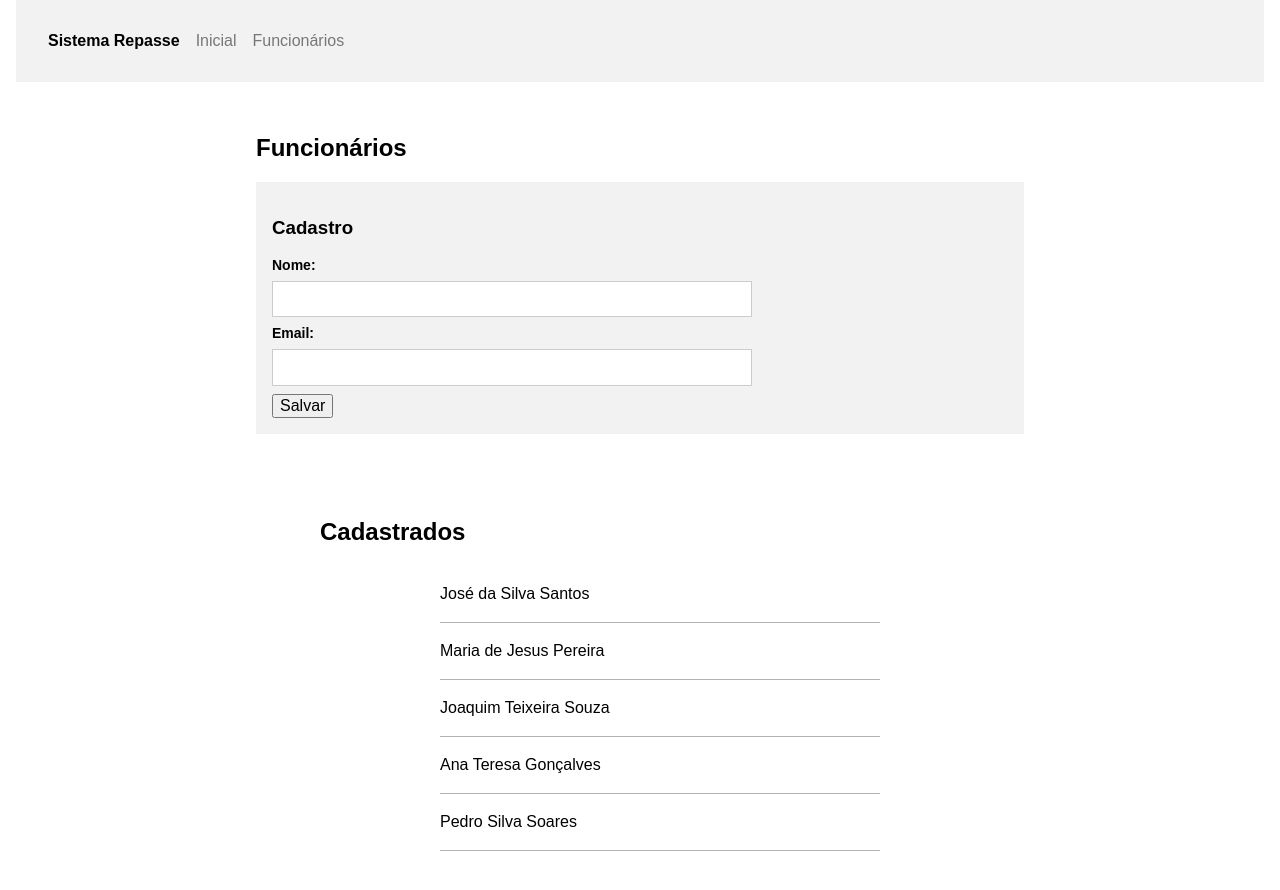
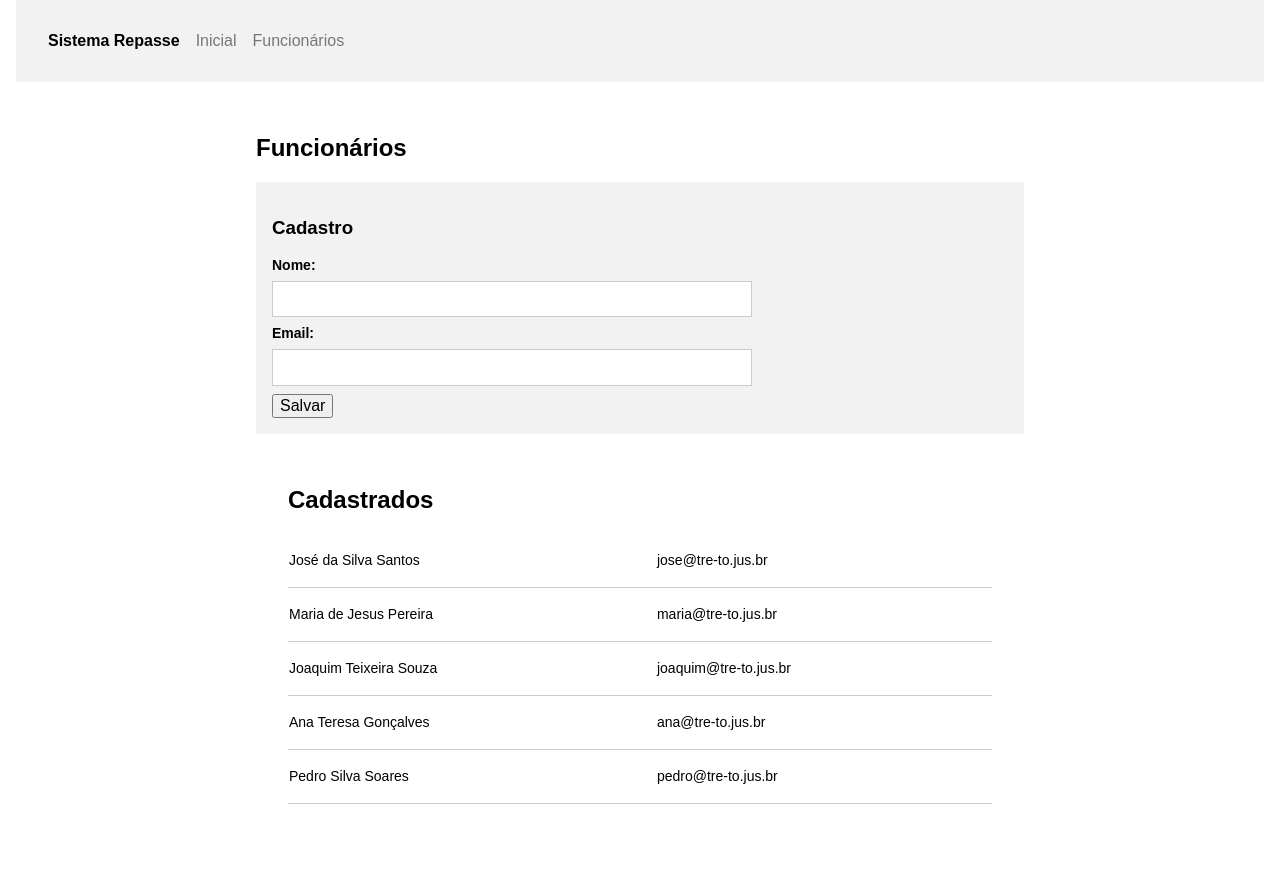
Before and after one commit to TRE-TO/aplicacao-modelo, a React (Create React App) app: page /funcionario/lista in a window 1280 px wide. Shown: the top 890 px of the page. After the commit the page ends 836 px from the top, so only its background shows below. Built offline with nearby package versions, Linux system fonts and the light colour scheme.

Commit message:
Mudando a lista de funcionários para tabela.

```diff
--- a/src/componentes/funcionario/ListaFuncionario.js
+++ b/src/componentes/funcionario/ListaFuncionario.js
@@ -63,11 +63,20 @@ export default class ListaFuncionario extends Component {
 class FuncionariosCadastrados extends Component {
     render() {
         return (
-            <div className="pa3 pa5-ns">
-                <h2>Cadastrados</h2>
-                <ul className="list p10 measure center">
-                    {this.props.funcionarios.map(f => <li className="lh-copy pv3 ba bl-0 bt-0 br-0 b--black-30">{f.nome}</li>)}
-                </ul>
+            <div className="pa4">
+                <div className="overflow-auto">
+                    <h2>Cadastrados</h2>
+                    <table className="f6 w-100 mw8 center" cellspacing="0">
+                        <tbody class="lh-copy">
+                            {this.props.funcionarios.map(f =>
+                                <tr>
+                                    <td className="pv3 pr3 bb b--black-20">{f.nome}</td>
+                                    <td className="pv3 pr3 bb b--black-20">{f.email}</td>
+                                </tr>
+                            )}
+                        </tbody>
+                    </table>
+                </div>
             </div>
         );
     }
```
